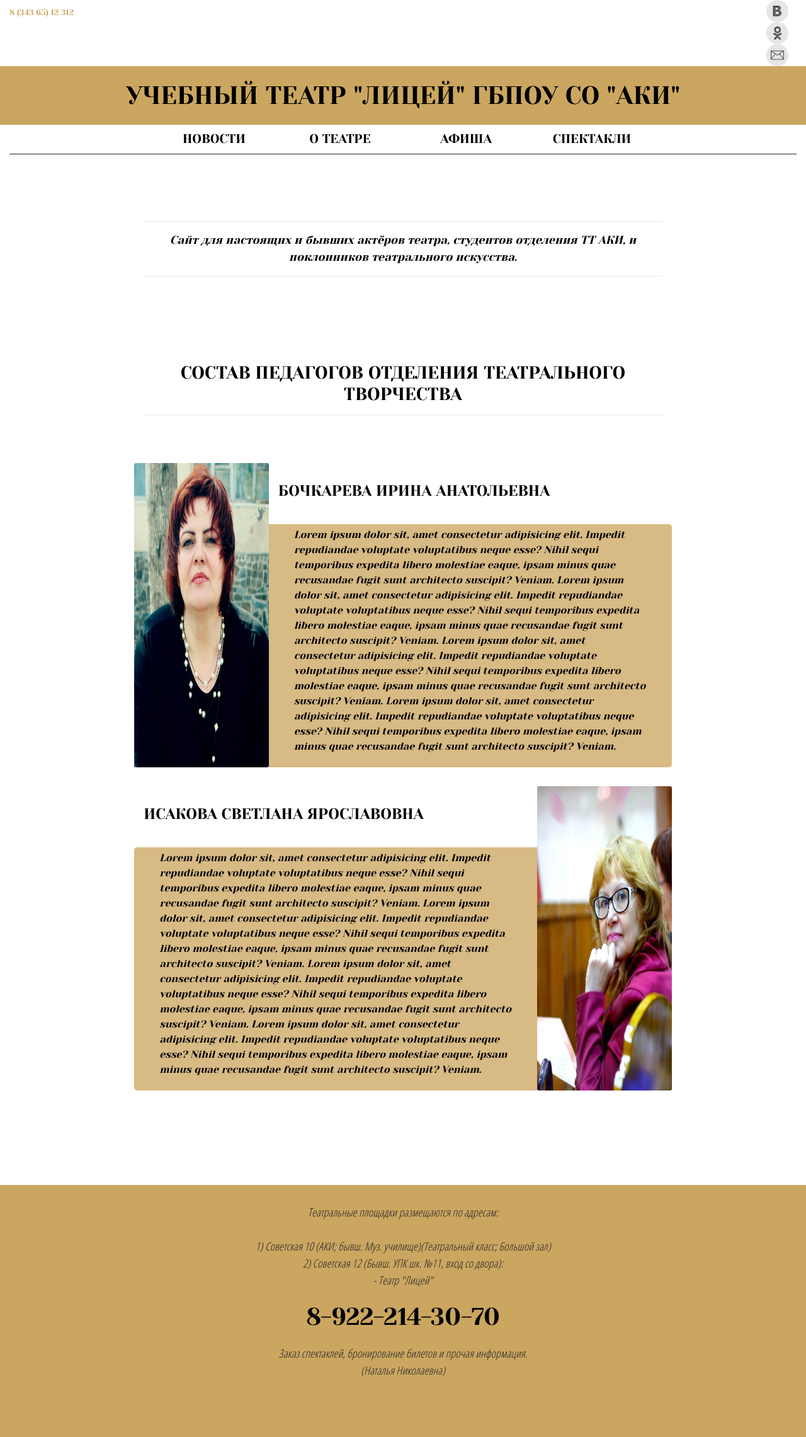
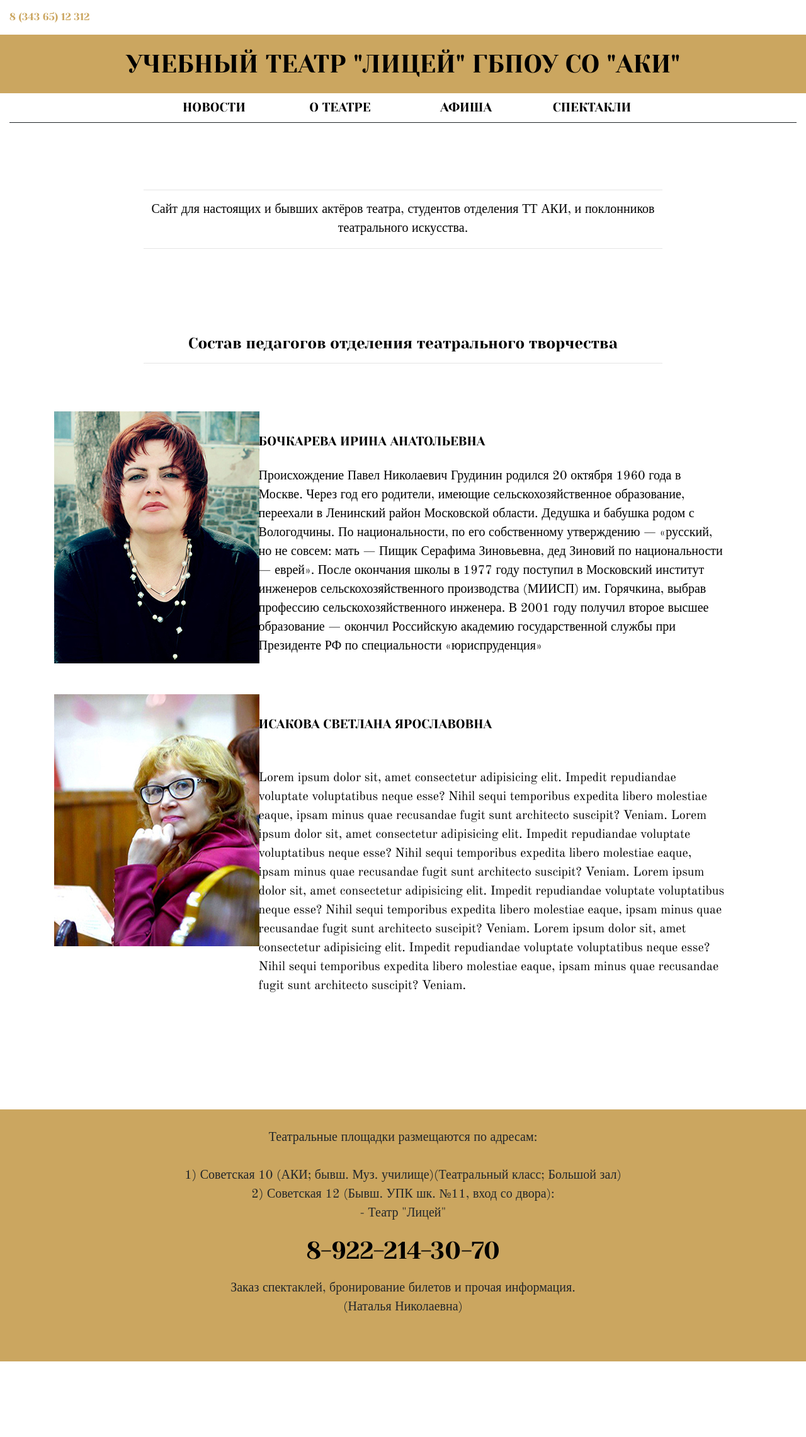
Before and after one commit to biletnam/LyceumTheatre, a PHP site: page /about in a window 1280 px wide. Shown: the whole page at 63% size. After the commit the page ends 2161 px from the top, so only its background shows below. Run offline with PHP 8.4, Linux system fonts and the light colour scheme.

Commit message:
Adaptive about-section, fixed template bugs, change secondary font

```diff
--- a/config/routes.php
+++ b/config/routes.php
@@ -35,8 +35,8 @@ return array(
     'user/user-auth' => 'user/auth',
 
 
-    //Publication      controller  action
-    'about' => 'publication/about',
+    //About
+    'about' => 'about/index',
 
     //News
     'news/view([0-9]+)' => 'news/view/$1',
--- /dev/null
+++ b/controllers/AboutController.php
@@ -0,0 +1,15 @@
+<?php
+
+include_once ROOT . '/models/Spectacle.php';
+
+class AboutController
+{
+
+    public function actionIndex() {
+
+        require_once(ROOT . '/views/about/index.php');
+
+        return true;
+    }
+
+}
--- a/controllers/PublicationController.php
+++ /dev/null
@@ -1,23 +0,0 @@
-<?php
-
-include_once ROOT . '/models/Spectacle.php';
-
-class PublicationController
-{
-
-    public function actionAbout() {
-
-        require_once(ROOT . '/views/publication/about.php');
-
-        return true;
-    }
-
-    public function actionAfisha() {
-
-        require_once(ROOT. '/views/publication/afisha.php');
-
-        return true;
-    }
-
-
-}
--- a/views/publication/about.php
+++ b/views/about/index.php
@@ -14,7 +14,7 @@
     <div class="col-md-12 spacing"></div>
     <div class="col-md-12 spacing"></div>
     <div class="col-md-12 spacing"></div>
-    <h3>СОСТАВ ПЕДАГОГОВ ОТДЕЛЕНИЯ ТЕАТРАЛЬНОГО ТВОРЧЕСТВА</h3><hr>
+    <h3>Состав педагогов отделения театрального творчества</h3><hr>
 </div><!--col-md-12 aboutDescriptionSection-->
 <div class="col-md-12 spacing"></div>
 <div class="col-md-12 spacing"></div>
@@ -27,31 +27,24 @@
 
  <!--Producer Description-->
 
-<div class="ml-auto col-xs-12 col-sm-12 col-md-2 producerPhoto">
-        <img src="views/template/img/about/producerDescription/bochkareva.jpg" alt="">
+<div class="ml-auto col-12 col-sm-12 col-md-12 col-lg-4 col-xl-2 producerPhoto">
+        <img src="views/template/img/about/producerDescription/bochkareva.jpg" alt="" class="test">
 </div>
 
-<div class="col-xs-12 col-sm-12 col-md-6 mr-auto">
+<div class="ml-auto col-xs-12 col-sm-12 col-md-12 col-lg-8 col-xl-8 mr-auto">
     <div class="row">
     <div class="col-md-12 producerName">
         <div class="spacing"></div>
-        <h4>БОЧКАРЕВА ИРИНА АНАТОЛЬЕВНА</h4>
-        <div class="spacing"></div>
+        <h5>БОЧКАРЕВА ИРИНА АНАТОЛЬЕВНА</h5>
     </div><!--producer Name-->
     <div class="producerDescription producerDescription1">
-    <p>Lorem ipsum dolor sit, amet consectetur adipisicing elit. Impedit repudiandae voluptate voluptatibus neque esse?
-        Nihil sequi temporibus expedita libero molestiae eaque, ipsam minus quae recusandae fugit sunt architecto suscipit?
-         Veniam.
-        Lorem ipsum dolor sit, amet consectetur adipisicing elit. Impedit repudiandae voluptate voluptatibus neque esse?
-        Nihil sequi temporibus expedita libero molestiae eaque, ipsam minus quae recusandae fugit sunt architecto suscipit?
-         Veniam.
-        Lorem ipsum dolor sit, amet consectetur adipisicing elit. Impedit repudiandae voluptate voluptatibus neque esse?
-        Nihil sequi temporibus expedita libero molestiae eaque, ipsam minus quae recusandae fugit sunt architecto suscipit?
-         Veniam.
-        Lorem ipsum dolor sit, amet consectetur adipisicing elit. Impedit repudiandae voluptate voluptatibus neque esse?
-        Nihil sequi temporibus expedita libero molestiae eaque, ipsam minus quae recusandae fugit sunt architecto suscipit?
-         Veniam.
-        </p>
+    <p>Происхождение Павел Николаевич Грудинин родился 20 октября 1960 года в Москве. Через год его родители, имеющие сельскохозяйственное образование,
+    переехали в Ленинский район Московской области. Дедушка и бабушка родом с Вологодчины. По национальности, по его собственному утверждению — «русский,
+    но не совсем: мать — Пищик Серафима Зиновьевна, дед Зиновий по национальности — еврей».
+    После окончания школы в 1977 году поступил в Московский институт инженеров сельскохозяйственного производства (МИИСП) им. Горячкина, выбрав профессию
+    сельскохозяйственного инженера.
+    В 2001 году получил второе высшее образование — окончил Российскую академию государственной службы при Президенте РФ по специальности «юриспруденция»
+    </p>
         </div><!--Producer Description-->
         </div><!--row-->
 </div>
@@ -60,11 +53,15 @@
 
 <!--Producer Description-->
 
-    <div class="ml-auto col-xs-12 col-sm-12 col-md-6">
+    <div class="ml-auto col-12 col-sm-12 col-md-12 col-lg-4 col-xl-2 producerPhoto">
+        <img src="views/template/img/about/producerDescription/isakova.jpg" alt="">
+    </div>
+
+    <div class="col-xs-12 col-sm-12 col-md-12 col-lg-8 ml-auto col-xl-8 mr-auto">
         <div class="row">
             <div class="col-md-12 producerName">
             <div class="spacing"></div>
-            <h4>ИСАКОВА СВЕТЛАНА ЯРОСЛАВОВНА</h4>
+            <h5>ИСАКОВА СВЕТЛАНА ЯРОСЛАВОВНА</h5>
             <div class="spacing"></div>
         </div><!--producer Name-->
         <div class="producerDescription producerDescription2">
@@ -84,10 +81,6 @@
            </div><!--Producer Description-->
            </div><!--row-->
     </div><!--Producer Description-->
-
-    <div class="mr-auto col-xs-12 col-sm-12 col-md-2 producerPhoto producerPhoto">
-        <img src="views/template/img/about/producerDescription/isakova.jpg" alt="">
-    </div>
 </div>
 
 <div class="col-md-12 spacing"></div>
--- a/views/spectacle/view.php
+++ b/views/spectacle/view.php
@@ -25,7 +25,8 @@
 
 <!--********SPECTACLE REVIEWS SECTION*********-->
 
-<div class="text-center"><h3>Отзывы зрителей</h3></div>
+<div class="text-center"><h3>Отзывы зрителей</h3><hr></div>
+
 <div class="spacing"></div>
 <?php if (!empty($reviewsList)): ?>
 <?php foreach($reviewsList as $reviewsItem): ?>
--- a/views/template/css/aboutStyle.css
+++ b/views/template/css/aboutStyle.css
@@ -1,6 +1,7 @@
 @import url('https://fonts.googleapis.com/css?family=Open+Sans+Condensed:300');
 @import url('https://fonts.googleapis.com/css?family=Russo+One');
 @import url('https://fonts.googleapis.com/css?family=Yeseva+One');
+@import url('https://fonts.googleapis.com/css?family=Old+Standard+TT');
 
 
 
@@ -13,7 +14,7 @@
     padding-left: 150px;
 }
 .telephoneNumber {
-    padding-top: 10px;
+    padding-top: 15px;
 }
 
 .telephoneNumberAbout {
@@ -68,34 +69,22 @@ li {
     border-color: rgb(1, 1, 1);
 }
 
-.producerPhoto {
-    padding-right: 0;
-    padding-left: 0;
+
+
+.producerDescription {
+    padding: 15px 55px;
+    height: auto;
 }
 
-.producerPhoto img {
-    border-radius: 3px 3px 3px 3px;
-    height: 100%;
-    width: 100%;
-}
 
-.producerDescription {
-    padding: 5px 40px;
-    height: auto;
-    background: rgba(203, 166, 96, 0.767);
-
-}
-
-.producerDescription1 {
-    border-radius: 0px 5px 5px 0px;
-}
-
-.producerDescription2 {
-    border-radius: 5px 0px 0px 5px;
-}
 
 .producerName {
     background: rgba(203, 166, 96, 0);
+}
+
+.producerName h5 {
+    padding-left: 40px;
+    line-height: 35px;
 }
 
 /**********************About************************/
@@ -117,7 +106,7 @@ li {
 
 @media (max-width: 480px) {
     .mainHeaderLine {
-        font-size: 14px;
+        font-size: 13px;
     }
 }
 
@@ -145,7 +134,7 @@ li {
 }
 
 .telephoneNumber {
-    font-size: 1vw;
+    font-size: 100%;
     font-family: 'Yeseva One', cursive;
 }
 
@@ -166,18 +155,21 @@ h1,h2,h3,h4,h5 {
     font-family: 'Yeseva One', cursive;
 }
 
+h3 {
+    font-size: 1.5rem;
+}
+
 
 .aboutDescriptionSection p {
-    font-size: 18px;
+    font-size: 20px;
     color: rgb(0, 0, 0);
-    font-family: 'Yeseva One', cursive;
-    font-style: italic;
+    font-family: 'Old Standard TT', serif;
 }
 
 .footerInfo p {
-    font-family: 'Open Sans Condensed', sans-serif;
-    font-size: 18px;
-    font-style: italic;
+    font-family: 'Old Standard TT', serif;
+    font-size: 20px;
+
 }
 
 .footerTelephoneNumber p {
@@ -187,10 +179,9 @@ h1,h2,h3,h4,h5 {
 }
 
 .producerDescription p {
-    font-size: 16px;
+    font-size: 20px;
     color: rgb(0, 0, 0);
-    font-family: 'Yeseva One', cursive;
-    font-style: italic;
+    font-family: 'Old Standard TT', serif;
 }
 
 /**********************Other***********************/
--- a/views/template/header/headerAbout.php
+++ b/views/template/header/headerAbout.php
@@ -16,18 +16,8 @@
 
     <div class="container-fluid topHeaderSection">
         <div class="row topHeaderLine topHeaderLine">
-            <div class="col-md-3 "><p class="telephoneNumber telephoneNumberAbout">8 (343 65) 12 312</p></div>
-            <div class="ml-auto col-md-2 social">
-                <a href="#">
-                    <img src="img/social/vk.png" alt="" height="35" width="35">
-                </a>
-                <a href="#">
-                    <img src="img/social/ok.png" alt="" height="35" width="35">
-                </a>
-                <a href="#">
-                    <img src="img/social/e.png" alt="" height="35" width="35">
-                </a>
-            </div><!--social-->
+            <div class="col-md-3 mr-auto"><p class="telephoneNumber telephoneNumberAbout">8 (343 65) 12 312</p></div>
+
 
         </div><!--topHeaderLine-->
         <div class="row">
```
Also changed, not shown: views/template/css/style.css (+16 -19 lines), views/template/header/header.php (+2 -12 lines), views/template/img/about/producerDescription/bochkareva.jpg, views/template/img/about/producerDescription/isakova.jpg.
